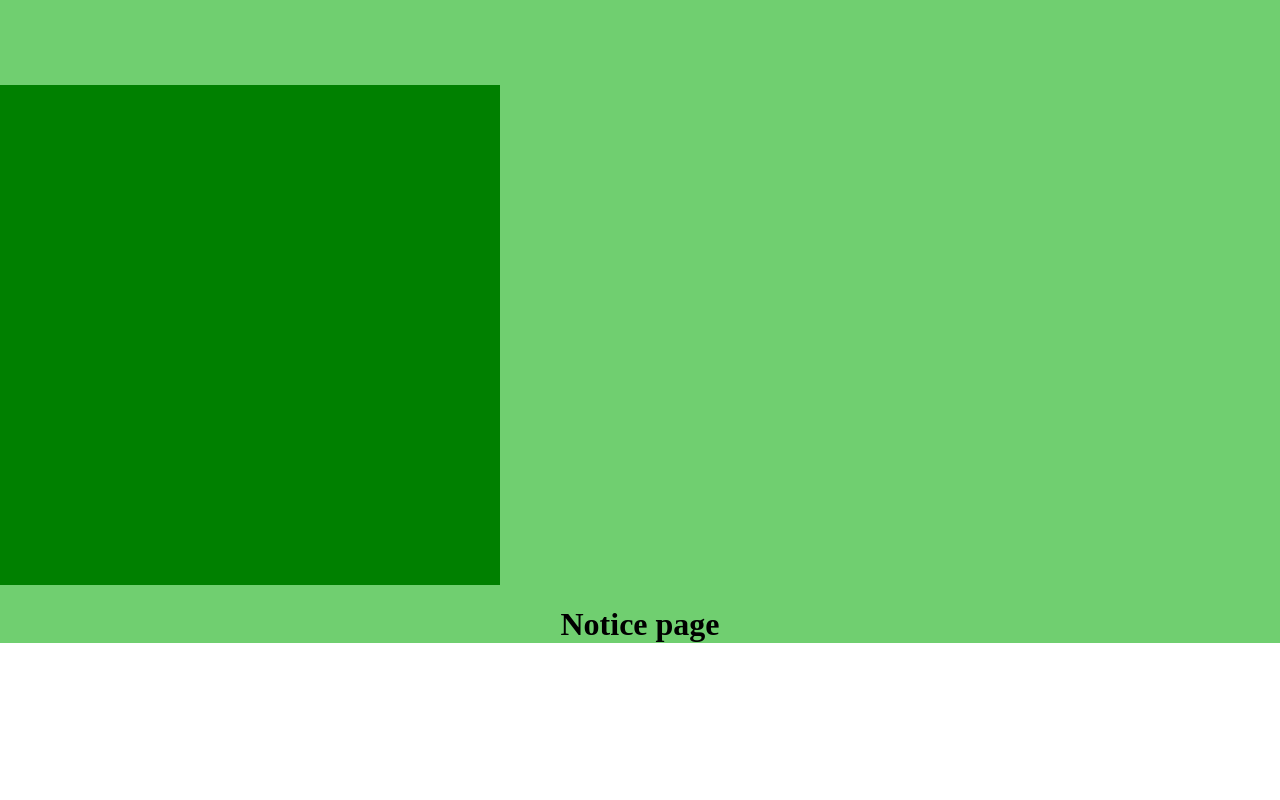
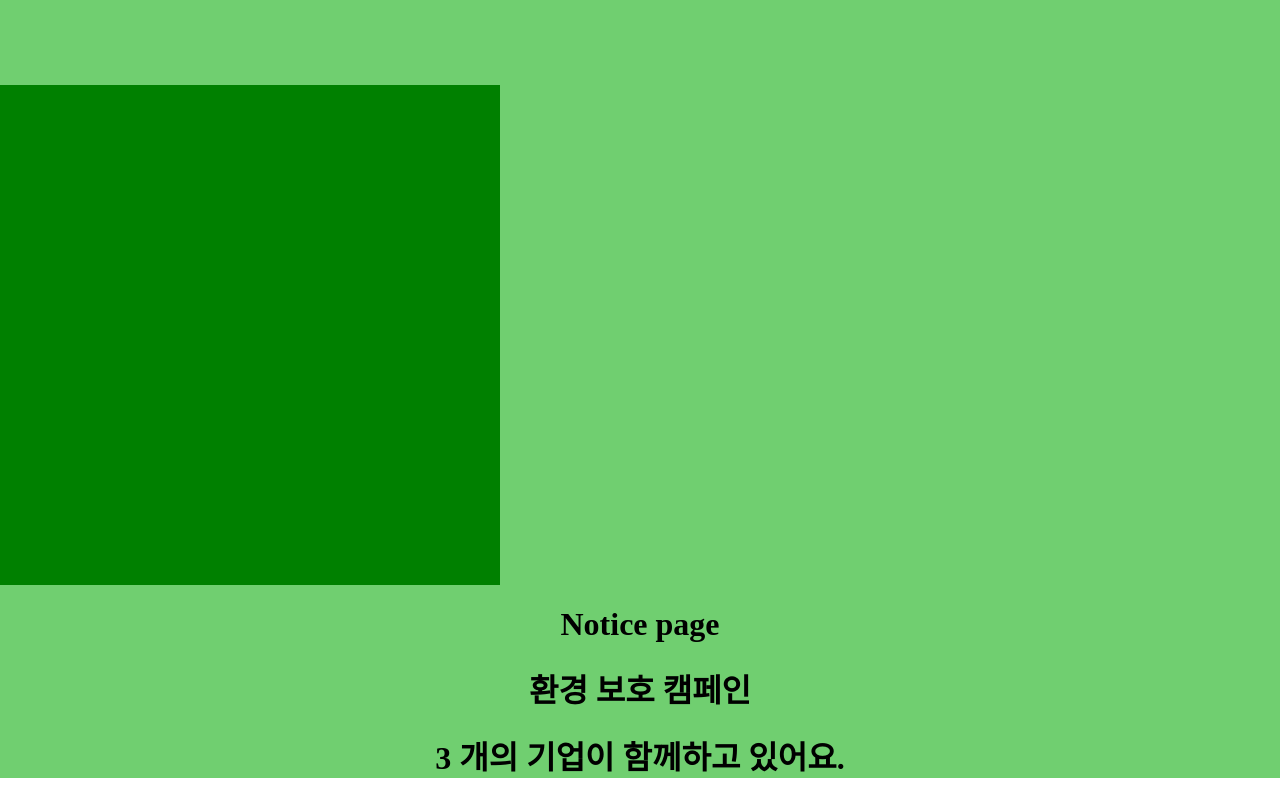
Before and after one commit to rdg1029/ECOmunity-FE, a React (Create React App) app: page / in a window 1280 px wide. Shown: the part 684-1484 px from the top of the page. Before the commit the page ends 1349 px from the top, so only its background shows below. Built offline with nearby package versions, Linux system fonts and the light colour scheme; no server answers.

Commit message:
[Updated components] : Add NoticeThumbnail.tsx

```diff
--- a/src/pages/Notice.tsx
+++ b/src/pages/Notice.tsx
@@ -1,11 +1,23 @@
 import React from "react";
 import NoticeDeco from "../components/NoticeDeco";
+
+const companyNum = 3;
+
+const NoticeText: React.FC = () => {
+    return(
+        <>
+        <h1>환경 보호 캠페인</h1>
+        <h1>{companyNum} 개의 기업이 함께하고 있어요. </h1>
+        </>
+    );
+}
 
 const Notice: React.FC = () => {
     return (
         <div>
             <NoticeDeco/>
             <h1>Notice page</h1>
+            <NoticeText/>
         </div>
     );
 }
```
Also changed, not shown: src/components/NoticeThumbnail.tsx (added, +11 -0 lines).
